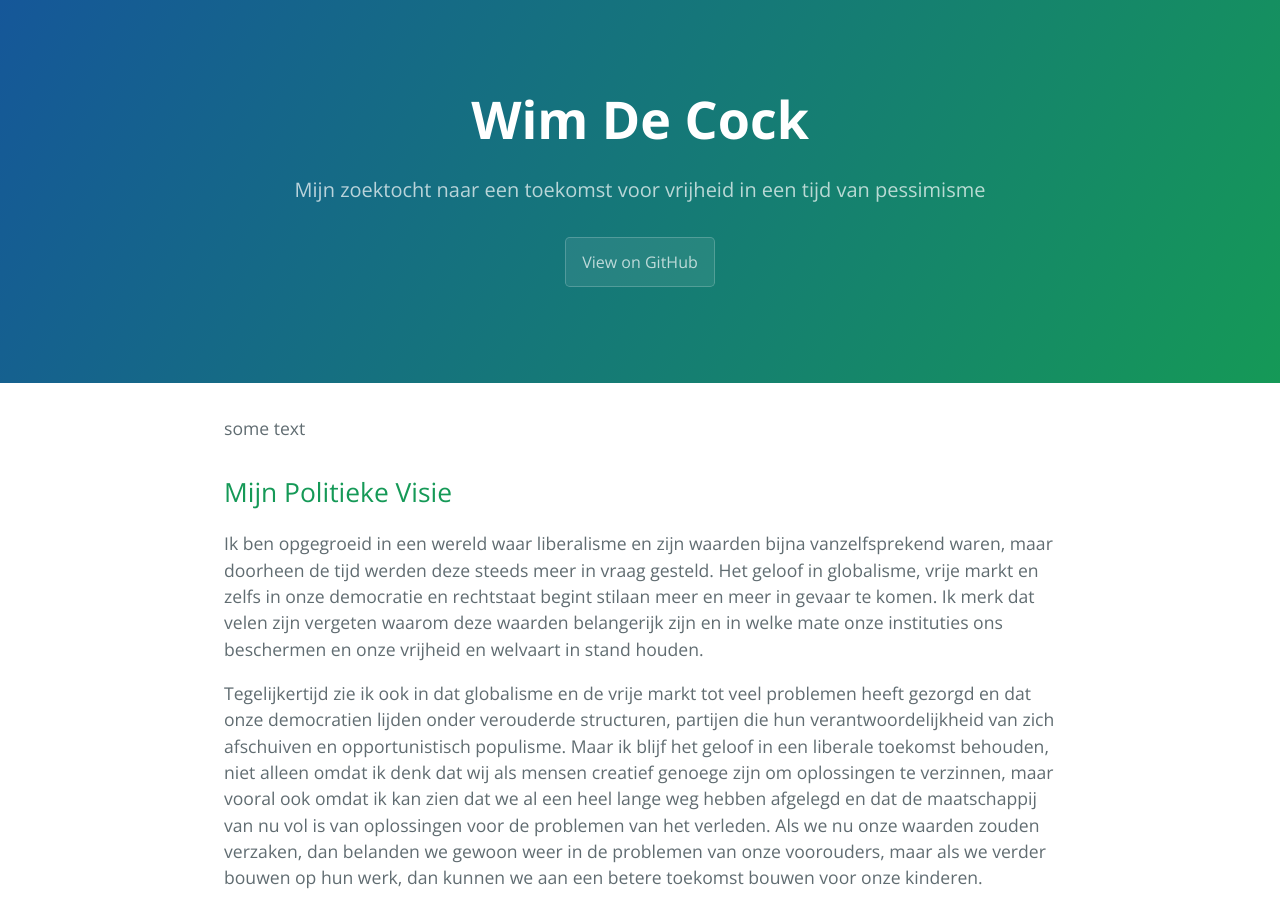
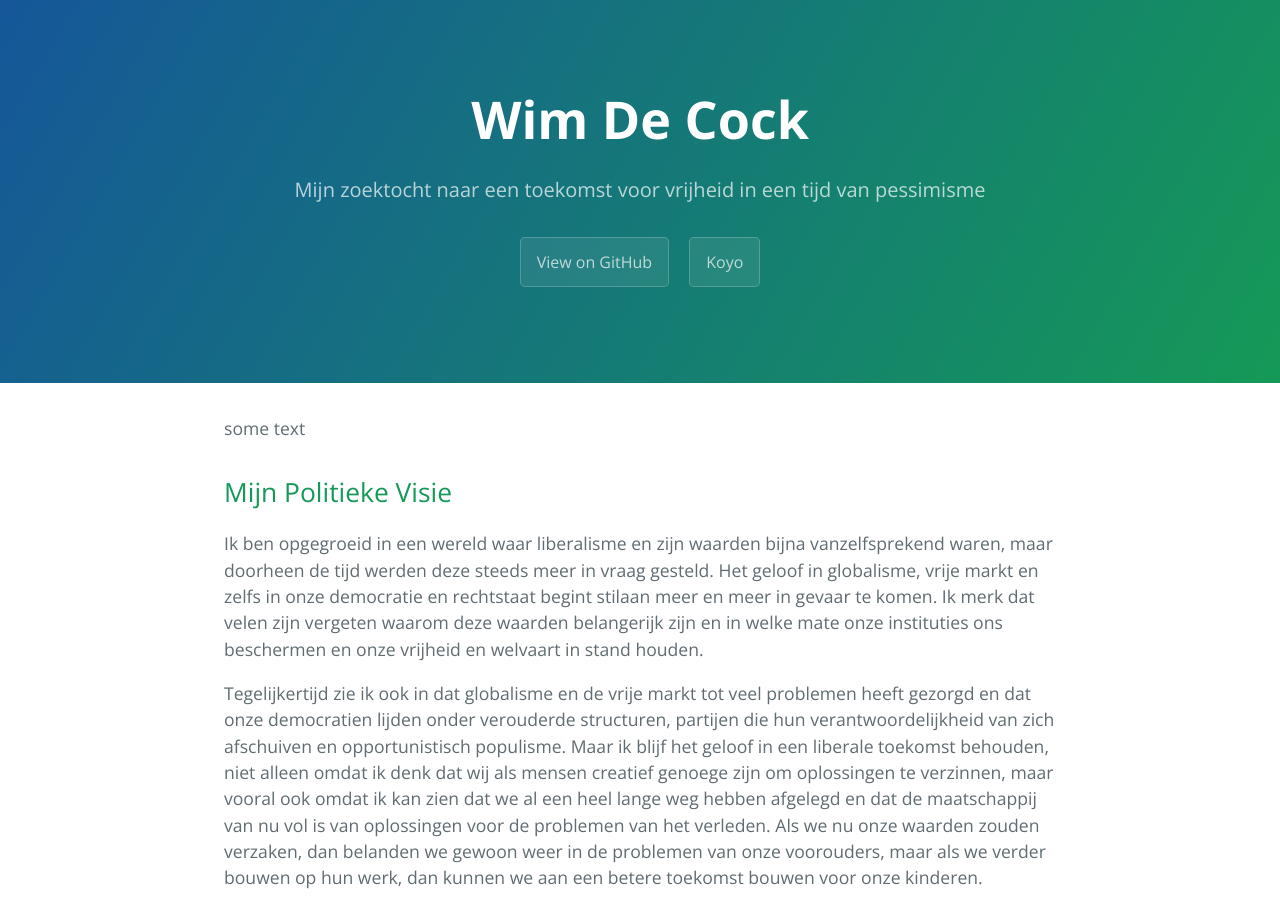
Before and after one commit to AricHaldan/wimdecock-github.io, a Jekyll site: the page built from index.md, in a window 1280 px wide and 900 px high. Built offline with Jekyll 4.4.1, drawn with Linux system fonts in a browser that asks for light colours.

Commit message:
Update default.html

```diff
--- a/_layouts/default.html
+++ b/_layouts/default.html
@@ -20,6 +20,7 @@
       <h2 class="project-tagline">{{ page.description | default: site.description | default: site.github.project_tagline }}</h2>
       {% if site.github.is_project_page %}
         <a href="{{ site.github.repository_url }}" class="btn">View on GitHub</a>
+        <a href="https://www.youtube.com/@Koroyopi" class="btn">Koyo</a>
       {% endif %}
       {% if site.show_downloads %}
         <a href="{{ site.github.zip_url }}" class="btn">Download .zip</a>
```
